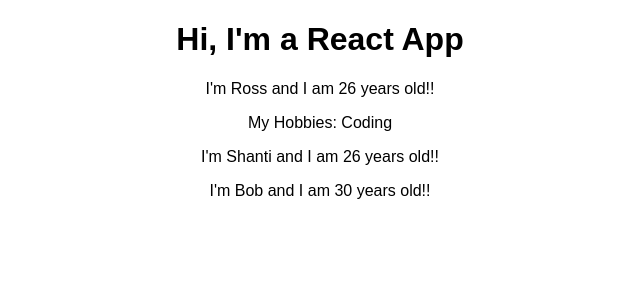
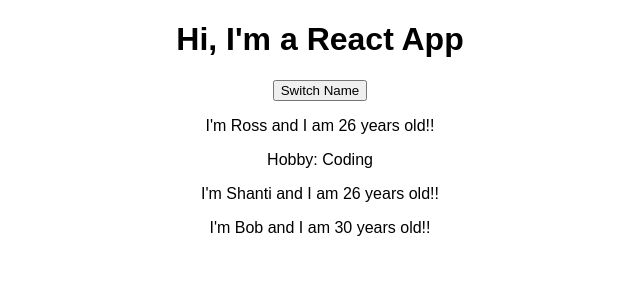
Before and after one commit to r0ss26/react-complete-guide, a React (Create React App) app: page / in a window 1280 px wide. Shown: the top 300 px of the page, without its empty margins (320-960 px from the left). Built offline with nearby package versions, Linux system fonts and the light colour scheme.

Commit message:
Add a click handler for updating displayed name

```diff
--- a/src/App.js
+++ b/src/App.js
@@ -3,14 +3,32 @@
 import Person from './Person/Person'
 
 class App extends Component {
+  state = {
+    persons: [
+      { name: 'Ross', age: 26 },
+      { name: 'Shanti', age: 26 },
+      { name: 'Bob', age: 30 },
+    ]
+  }
+
+  switchNameHandler = () => {
+    // console.log('was clicked');
+    this.setState({persons: [
+      { name: 'Maximillian', age: 26 },
+      { name: 'Shanti', age: 26 },
+      { name: 'Bob', age: 30 },
+    ]})
+  }
+
   render() {
     // JSX
     return (
       <div className="App">
         <h1>Hi, I'm a React App</h1>
-        <Person name="Ross" age="26">My Hobbies: Coding</Person>
-        <Person name="Shanti" age="26"/>
-        <Person name="Bob" age="30"/>
+        <button onClick={this.switchNameHandler}>Switch Name</button>
+        <Person name={this.state.persons[0].name} age={this.state.persons[0].age}>Hobby: Coding</Person>
+        <Person name={this.state.persons[1].name} age={this.state.persons[1].age}></Person>
+        <Person name={this.state.persons[2].name} age={this.state.persons[2].age}></Person>
       </div>
     );
 
```
